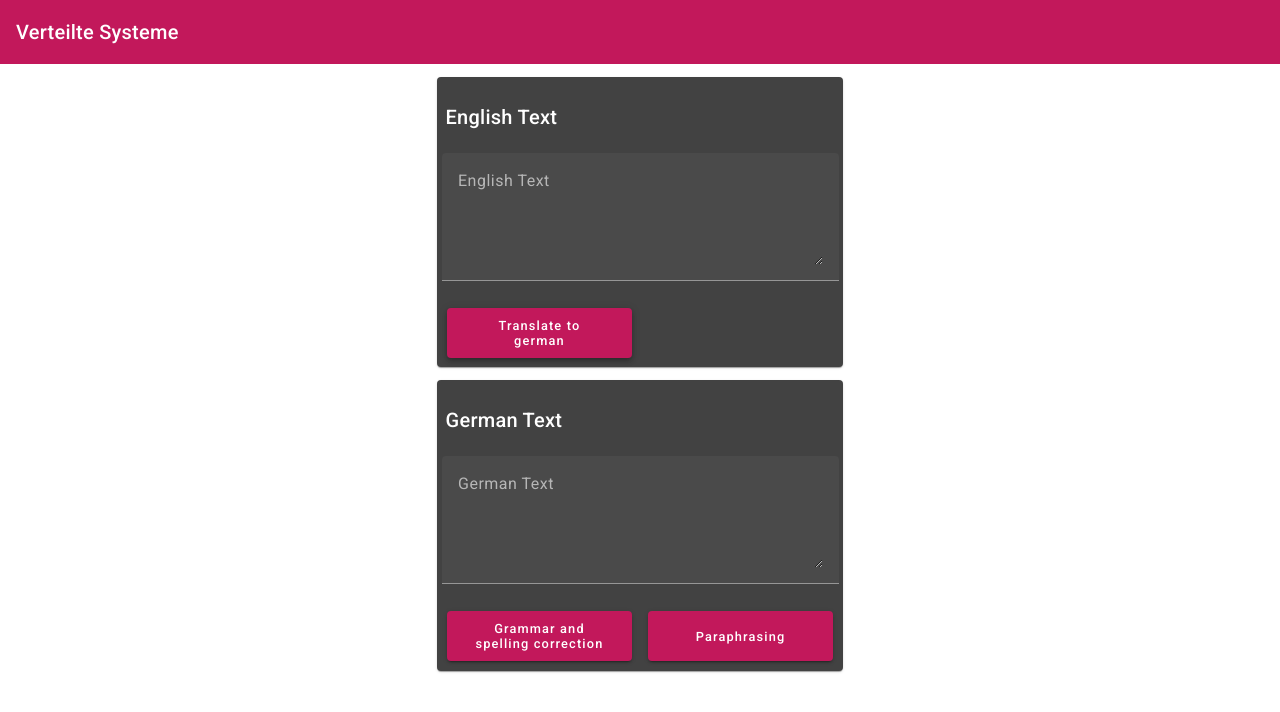
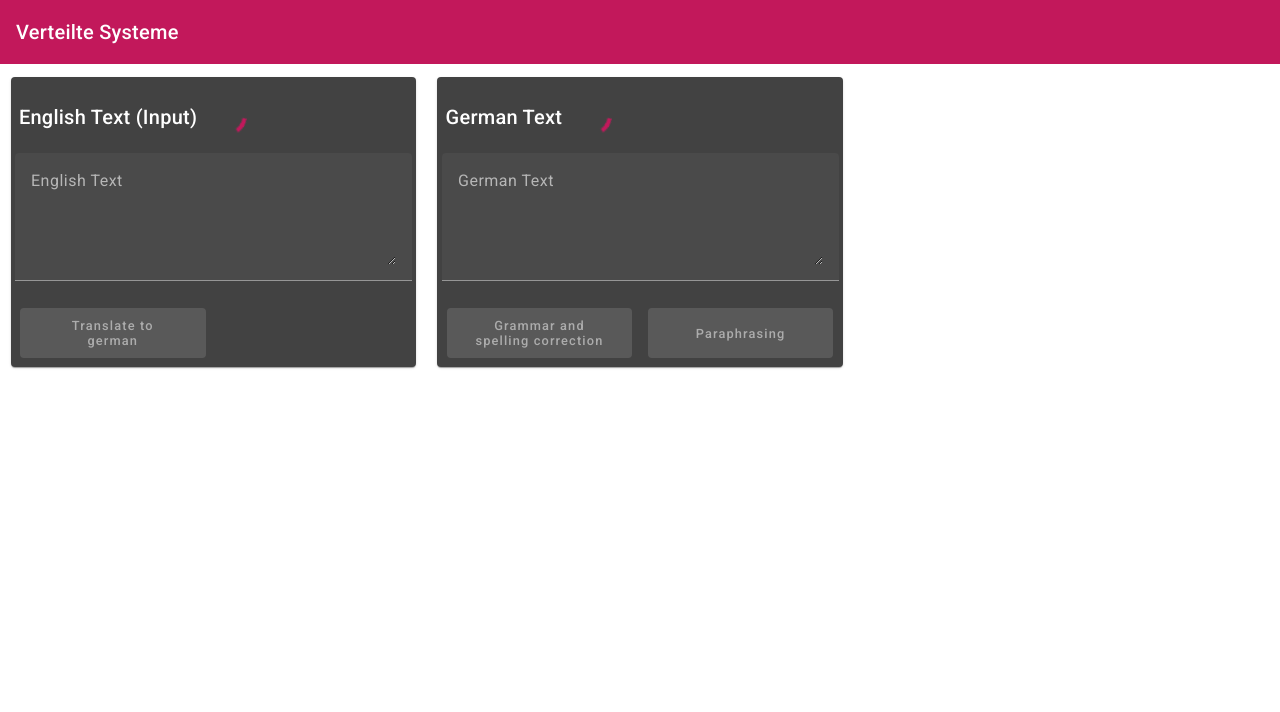
Before and after one commit to YannikHRW/VS_Project_WiSe22-23-Frontend, an Angular app: page / in a window 1280 px wide. Both pictures are taken after a click on the button "Translate to german". Shown: the top 712 px of the page. Built offline with nearby package versions, Linux system fonts and the light colour scheme; no server answers.

Commit message:
Added Spinner

```diff
--- a/src/app/app.module.ts
+++ b/src/app/app.module.ts
@@ -12,6 +12,8 @@ import {HeaderComponent} from "./header/header.component";
 import { BrowserAnimationsModule } from '@angular/platform-browser/animations';
 import {MainpageComponent} from "./mainpage/mainpage.component";
 import { HttpClientModule } from '@angular/common/http';
+import {MatProgressSpinnerModule} from '@angular/material/progress-spinner';
+
 
 @NgModule({
   declarations: [
@@ -28,7 +30,8 @@ import { HttpClientModule } from '@angular/common/http';
     MatToolbarModule,
     MatExpansionModule,
     FormsModule,
-    HttpClientModule
+    HttpClientModule,
+    MatProgressSpinnerModule
   ],
   providers: [],
   bootstrap: [AppComponent]
--- a/src/app/mainpage/mainpage.component.css
+++ b/src/app/mainpage/mainpage.component.css
@@ -45,3 +45,10 @@ textarea{
   width: 100%;
   height: 100%;
 }
+.title{
+  display: flex;
+}
+mat-spinner{
+  margin-top: 15px;
+  margin-left: 10px;
+}
--- a/src/app/mainpage/mainpage.component.html
+++ b/src/app/mainpage/mainpage.component.html
@@ -1,63 +1,80 @@
 <div class="grid-container">
-  <div class="column">
-    <mat-card *ngIf="delta >= 0">
-      <mat-card-title>
-        <p style="color: white">Calculated Delta between texts</p>
-      </mat-card-title>
-      <mat-card-content>
-        <p style="color: white">Delta: {{delta}}</p>
-      </mat-card-content>
-    </mat-card>
-  </div>
   <div class="column">
     <mat-card>
       <mat-card-title>
-        <p style="color: white">English Text</p>
+        <span class="title">
+          <p style="color: white">English Text (Input)</p>
+          <mat-spinner diameter="40" *ngIf="isLoading"></mat-spinner>
+        </span>
       </mat-card-title>
       <mat-form-field>
         <textarea matInput rows="4" name="englishText" [(ngModel)]="originalText" required placeholder="English Text"></textarea>
       </mat-form-field>
       <div class="btn-cont">
-        <button (click)="onTranslateToDE()" mat-raised-button color="primary">Translate to german</button>
-
+        <button (click)="onTranslateToDE()" mat-raised-button color="primary" [disabled]="isLoading">Translate to german</button>
       </div>
     </mat-card>
 
+    <mat-card *ngIf="englishText.length > 0">
+      <mat-card-title>
+        <span class="title">
+          <p style="color: white">English Text (Output)</p>
+        <mat-spinner diameter="40" *ngIf="isLoading"></mat-spinner>
+        </span>
+      </mat-card-title>
+      <mat-form-field>
+        <textarea matInput rows="4" name="englishText" [(ngModel)]="englishText" required placeholder="English Text"></textarea>
+      </mat-form-field>
+      <div class="btn-cont">
+        <button (click)="onCheckSimilarity()" mat-raised-button color="primary" [disabled]="isLoading">Calculate Delta</button>
+      </div>
+    </mat-card>
+
+    <mat-card *ngIf="delta >= 0">
+      <mat-card-title>
+        <span class="title">
+          <p style="color: white">Calculated Similarity between texts</p>
+        </span>
+      </mat-card-title>
+      <mat-card-content>
+        <p style="color: white">Similarity: {{delta}}</p>
+      </mat-card-content>
+    </mat-card>
+
+  </div>
+  <div class="column">
     <mat-card>
       <mat-card-title>
-        <p style="color: white">German Text</p>
+        <span class="title">
+          <p style="color: white">German Text</p>
+        <mat-spinner diameter="40" *ngIf="isLoading"></mat-spinner>
+        </span>
       </mat-card-title>
       <mat-form-field>
         <textarea matInput rows="4" name="englishText" [(ngModel)]="germanText" required placeholder="German Text"></textarea>
       </mat-form-field>
       <div class="btn-cont">
-        <button id="gs" (click)="onCorrectText()" mat-raised-button color="primary">Grammar and spelling correction</button>
+        <button id="gs" (click)="onCorrectText()" mat-raised-button color="primary" [disabled]="isLoading">Grammar and spelling correction</button>
         <span class="spacer"></span>
-        <button id="opt" (click)="onParaphraseText()" mat-raised-button color="primary">Paraphrasing</button>
+        <button id="opt" (click)="onParaphraseText()" mat-raised-button color="primary" [disabled]="isLoading">Paraphrasing</button>
       </div>
     </mat-card>
 
+  </div>
+  <div class="column">
     <mat-card *ngIf="editedText.length > 0">
       <mat-card-title>
-        <p style="color: white">Corrected / Paraphrased Text</p>
+        <span class="title">
+          <p style="color: white">Corrected / Paraphrased Text</p>
+          <mat-spinner diameter="40" *ngIf="isLoading"></mat-spinner>
+        </span>
       </mat-card-title>
       <mat-form-field>
         <textarea matInput rows="4" name="englishText" [(ngModel)]="editedText" required placeholder="Englischer Text"></textarea>
       </mat-form-field>
-      <button (click)="onTranslateToEN()" mat-raised-button color="primary">Translate to english</button>
-    </mat-card>
-
-    <mat-card *ngIf="englishText.length > 0">
-      <mat-card-title>
-        <p style="color: white">English Text</p>
-      </mat-card-title>
-      <mat-form-field>
-        <textarea matInput rows="4" name="englishText" [(ngModel)]="englishText" required placeholder="English Text"></textarea>
-      </mat-form-field>
-      <button (click)="onCheckSimilarity()" mat-raised-button color="primary">Calculate Delta</button>
+      <div class="btn-cont">
+      <button (click)="onTranslateToEN()" mat-raised-button color="primary" [disabled]="isLoading">Translate to english</button>
+      </div>
     </mat-card>
   </div>
-  <div class="column">
-
-  </div>
 </div>
--- a/src/app/mainpage/mainpage.component.ts
+++ b/src/app/mainpage/mainpage.component.ts
@@ -17,28 +17,37 @@ export class MainpageComponent {
   editedText = '';
   englishText = '';
   delta = -100;
+  isLoading = false;
 
   onTranslateToDE() {
     let textOB = {text: this.originalText};
+    this.isLoading = true;
     this.httpClient.post<{ germanTranslation: string }>('http://localhost:5000/translate/DE', textOB).subscribe((response) => {
+      this.isLoading = false;
       this.germanText = response.germanTranslation;
     })
   }
   onTranslateToEN(){
     let textOB = {text: this.editedText};
+    this.isLoading = true;
     this.httpClient.post<{ englishTranslation: string }>('http://localhost:5000/translate/EN', textOB).subscribe((response) => {
+      this.isLoading = false;
       this.englishText = response.englishTranslation;
     })
   }
   onCorrectText() {
     if (this.editedText.length > 0 && this.lastSentText == this.germanText){
       let textOB = {text: this.editedText};
+      this.isLoading = true;
       this.httpClient.post<{ optimizedTextGS: string }>('http://localhost:5000/optimize/gs-correction', textOB).subscribe((response) => {
+        this.isLoading = false;
         this.editedText = response.optimizedTextGS;
       })
     }else {
       let textOB = {text: this.germanText};
+      this.isLoading = true;
       this.httpClient.post<{ optimizedTextGS: string }>('http://localhost:5000/optimize/gs-correction', textOB).subscribe((response) => {
+        this.isLoading = false;
         this.editedText = response.optimizedTextGS;
       })
     }
@@ -47,20 +56,25 @@ export class MainpageComponent {
   onParaphraseText() {
     if (this.editedText.length > 0 && this.lastSentText == this.germanText) {
       let textOB = {text: this.editedText};
+      this.isLoading = true;
       this.httpClient.post<{ optimizedTextPara: string }>('http://localhost:5000/optimize/paraphrasing', textOB).subscribe((response) => {
-        console.log(response.optimizedTextPara);
+        this.isLoading = false;
         this.editedText = response.optimizedTextPara;
       })
     } else {
       let textOB = {text: this.germanText};
+      this.isLoading = true;
       this.httpClient.post<{ optimizedTextPara: string }>('http://localhost:5000/optimize/paraphrasing', textOB).subscribe((response) => {
+        this.isLoading = false;
         this.editedText = response.optimizedTextPara;
       })
     }
     this.lastSentText = this.germanText;
   }
   onCheckSimilarity(){
+    this.isLoading = true;
     this.httpClient.get<{delta: any}>('http://localhost:5000/similarity').subscribe((response) => {
+      this.isLoading = false;
       this.delta = response.delta.similarity;
       console.log(this.delta);
     })
```
